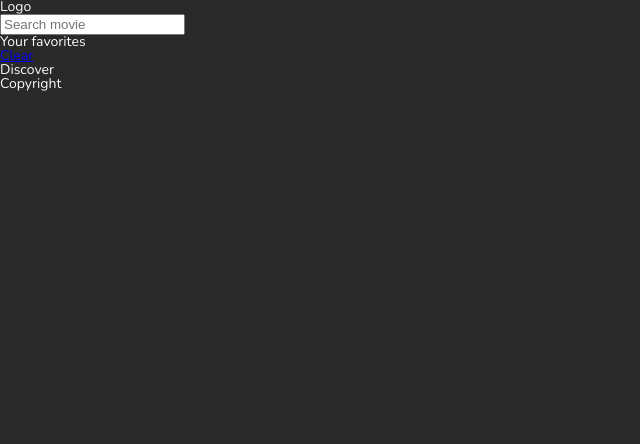
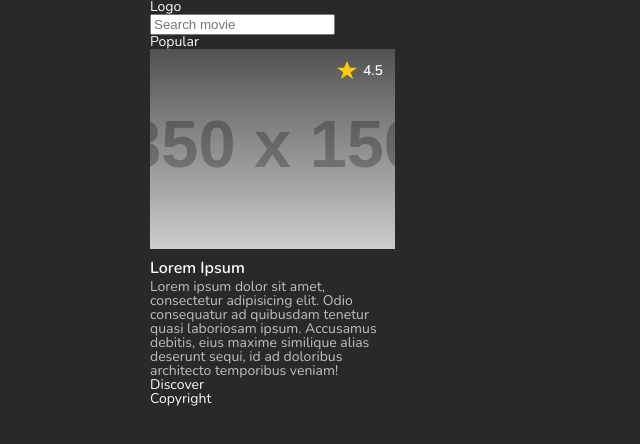
Before and after one commit to lorrandavid/mdm-movies, a website with bundled scripts: page index.html in a window 1280 px wide. Shown: the whole page, without its empty margins (0-640 px from the left). Built offline with nearby package versions, Linux system fonts and the light colour scheme; no server answers; placeholder pictures from the web are drawn by us.

Commit message:
Started UI development

```diff
--- a/assets/css/main.css
+++ b/assets/css/main.css
@@ -8,6 +8,96 @@ body {
 }
 
 .page-wrapper {
-  max-width: 1440px;
+  max-width: 980px;
   margin: 0 auto;
 }
+
+.grid {
+  display: grid;
+  grid-template-columns: repeat(4, 1fr);
+}
+
+.movie {
+
+}
+
+.movie-header {
+  width: 100%;
+  position: relative;
+}
+
+.movie-header:after {
+  position: absolute;
+  top: 0;
+  left: 0;
+  width: 100%;
+  height: 200px;
+  background: linear-gradient(rgba(0, 0, 0, 0.6), rgba(0, 0, 0, 0));
+  content: '';
+}
+
+.movie-header__rating {
+  position: absolute;
+  top: 12px;
+  right: 12px;
+  display: flex;
+  align-items: center;
+  z-index: 9;
+}
+
+.movie-header__rating__star {
+  position: relative;
+  display: inline-block;
+  width: 0;
+  height: 0;
+  margin-left: .9em;
+  margin-right: .9em;
+  margin-bottom: 1.2em;
+  border-right:  .3em solid transparent;
+  border-bottom: .7em  solid #FC0;
+  border-left:   .3em solid transparent;
+  font-size: 10px;
+}
+
+.movie-header__rating__text {
+  font-weight: bold;
+  margin-left: 4px;
+}
+
+.movie-header__rating__star:before,
+.movie-header__rating__star:after {
+  content: '';
+  display: block;
+  width: 0;
+  height: 0;
+  position: absolute;
+  top: .6em;
+  left: -1em;
+  border-right:  1em solid transparent;
+  border-bottom: .7em  solid #FC0;
+  border-left:   1em solid transparent;
+  transform: rotate(-35deg);
+}
+
+.movie-header__rating__star:after {
+  transform: rotate(35deg);
+}
+
+.movie-header__img {
+  object-fit: cover;
+  height: 200px;
+  width: 100%;
+  margin-bottom: 8px;
+  position: relative;
+}
+
+.movie-header__title {
+  color: #fff;
+  font-weight: bold;
+  font-size: 16px;
+  margin-bottom: 4px;
+}
+
+.movie-content__text {
+  color: rgba(255, 255, 255, 0.7);
+}
--- a/assets/js/app.js
+++ b/assets/js/app.js
@@ -8,11 +8,11 @@ class App {
   }
 
   init() {
-    // Pages
     axios.all([this.movie.list(), this.movie.discover()])
       .then(axios.spread((list, discover) => {
-        UI.renderDiscoverMovies(discover.data.results);
-        UI.renderListMovies(list.data.results);
+        console.log(list);
+        // UI.renderListMovies(list.data.results);
+        // UI.renderDiscoverMovies(discover.data.results);
       }))
       .catch((err) => {
         throw new Error(Helpers.makeError(err));
--- a/assets/js/bundle.js
+++ b/assets/js/bundle.js
@@ -29,10 +29,10 @@ var App = function () {
   _createClass(App, [{
     key: 'init',
     value: function init() {
-      // Pages
       _axios2.default.all([this.movie.list(), this.movie.discover()]).then(_axios2.default.spread(function (list, discover) {
-        UI.renderDiscoverMovies(discover.data.results);
-        UI.renderListMovies(list.data.results);
+        console.log(list);
+        // UI.renderListMovies(list.data.results);
+        // UI.renderDiscoverMovies(discover.data.results);
       })).catch(function (err) {
         throw new Error(_helpers2.default.makeError(err));
       });
--- a/index.html
+++ b/index.html
@@ -23,10 +23,22 @@
 
     <section class="section">
       <div class="section-header">
-        <h2>Your favorites</h2>
-        <a href="#">Clear</a>
+        <h2>Popular</h2>
       </div>
-      <div class="grid"></div>
+      <div class="grid" data-js="popularGrid">
+        <div class="movie">
+          <div class="movie-header">
+            <div class="movie-header__rating">
+              <span class="movie-header__rating__star"></span><span class="movie-header__rating__text">4.5</span>
+            </div>
+            <img src="http://via.placeholder.com/350x150" alt="" class="movie-header__img">
+            <h3 class="movie-header__title">Lorem Ipsum</h3>
+          </div>
+          <div class="movie-content">
+            <p class="movie-content__text">Lorem ipsum dolor sit amet, consectetur adipisicing elit. Odio consequatur ad quibusdam tenetur quasi laboriosam ipsum. Accusamus debitis, eius maxime similique alias deserunt sequi, id ad doloribus architecto temporibus veniam!</p>
+          </div>
+        </div>
+      </div>
     </section>
 
     <section class="section">
```
Also changed, not shown: assets/js/ui.js (added, +21 -0 lines).
